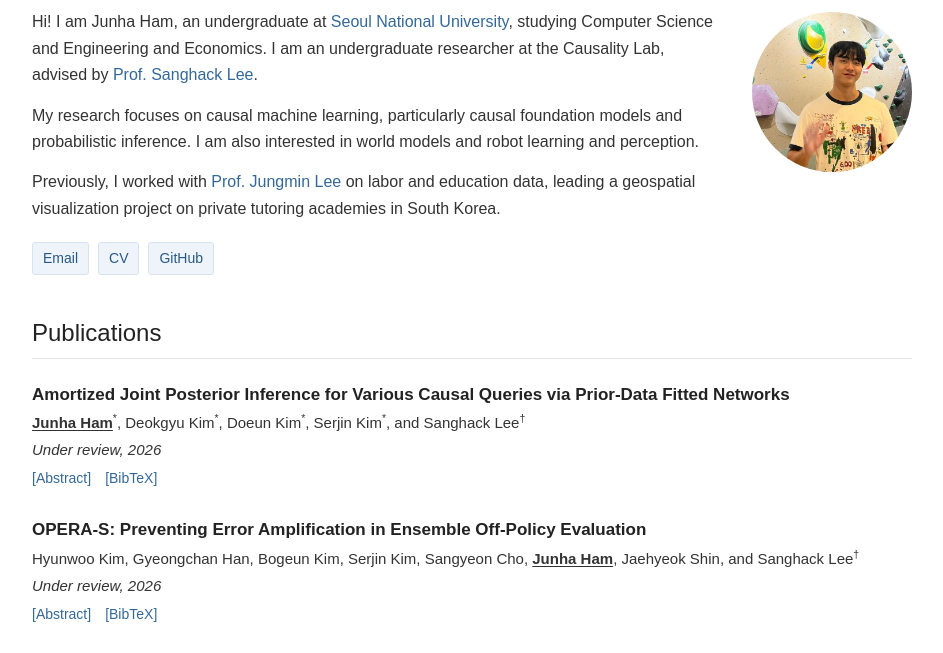
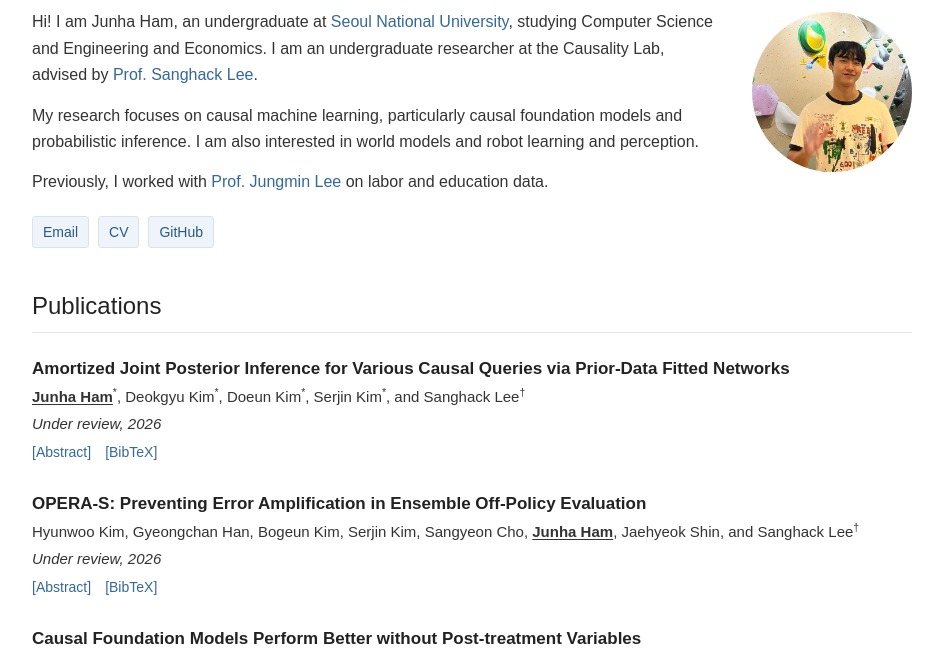
Before and after one commit to junhaham/junhaham.github.io, a plain HTML site: page index.html in a window 1280 px wide. Shown: the part 114-767 px from the top of the page, without its empty margins (168-1111 px from the left). Drawn offline with Linux system fonts and the light colour scheme.

Commit message:
Shorten previous research introduction

```diff
--- a/index.html
+++ b/index.html
@@ -35,7 +35,7 @@
         <div class="intro-text">
         <p>Hi! I am Junha Ham, an undergraduate at <a href="https://en.snu.ac.kr/" target="_blank" rel="noopener noreferrer">Seoul National University</a>, studying Computer Science and Engineering and Economics. I am an undergraduate researcher at the Causality Lab, advised by <a href="https://www.sanghacklee.me/" target="_blank" rel="noopener noreferrer">Prof. Sanghack Lee</a>.</p>
         <p>My research focuses on causal machine learning, particularly causal foundation models and probabilistic inference. I am also interested in world models and robot learning and perception.</p>
-        <p>Previously, I worked with <a href="https://econ.snu.ac.kr/people/faculty?mode=view&amp;profidx=22" target="_blank" rel="noopener noreferrer">Prof. Jungmin Lee</a> on labor and education data, leading a geospatial visualization project on private tutoring academies in South Korea.</p>
+        <p>Previously, I worked with <a href="https://econ.snu.ac.kr/people/faculty?mode=view&amp;profidx=22" target="_blank" rel="noopener noreferrer">Prof. Jungmin Lee</a> on labor and education data.</p>
         <p class="contact-links"><a href="mailto:mattham2002@gmail.com">Email</a><a href="assets/pdf/Junha_Ham_CV.pdf" target="_blank" rel="noopener">CV</a><a href="https://github.com/junhaham" target="_blank" rel="noopener noreferrer">GitHub</a></p>
         </div>
         <figure class="profile-photo"><img src="assets/profile.jpg" alt="Junha Ham" width="160" height="160"></figure>
```
Also changed, not shown: 1 other file.
